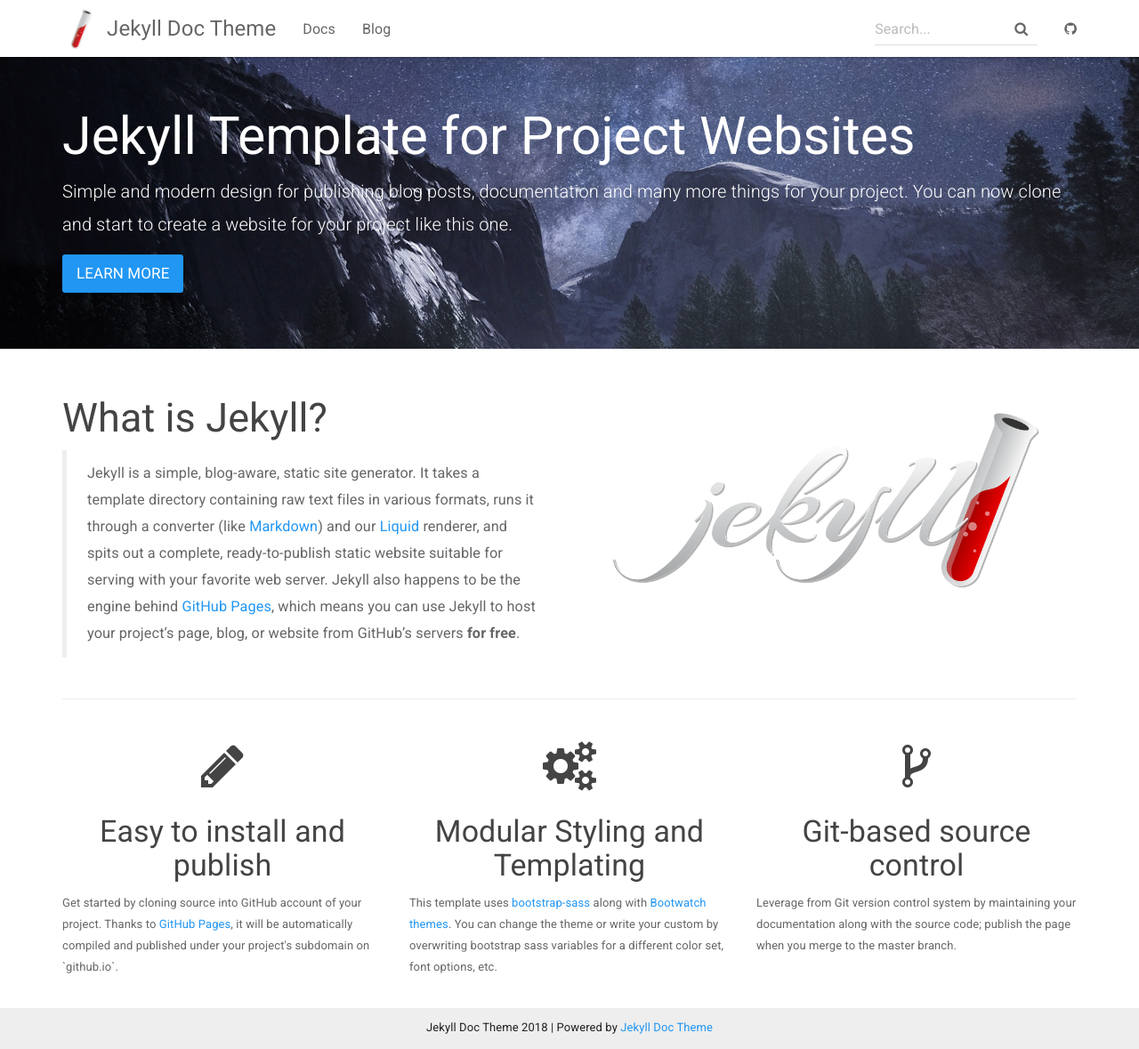
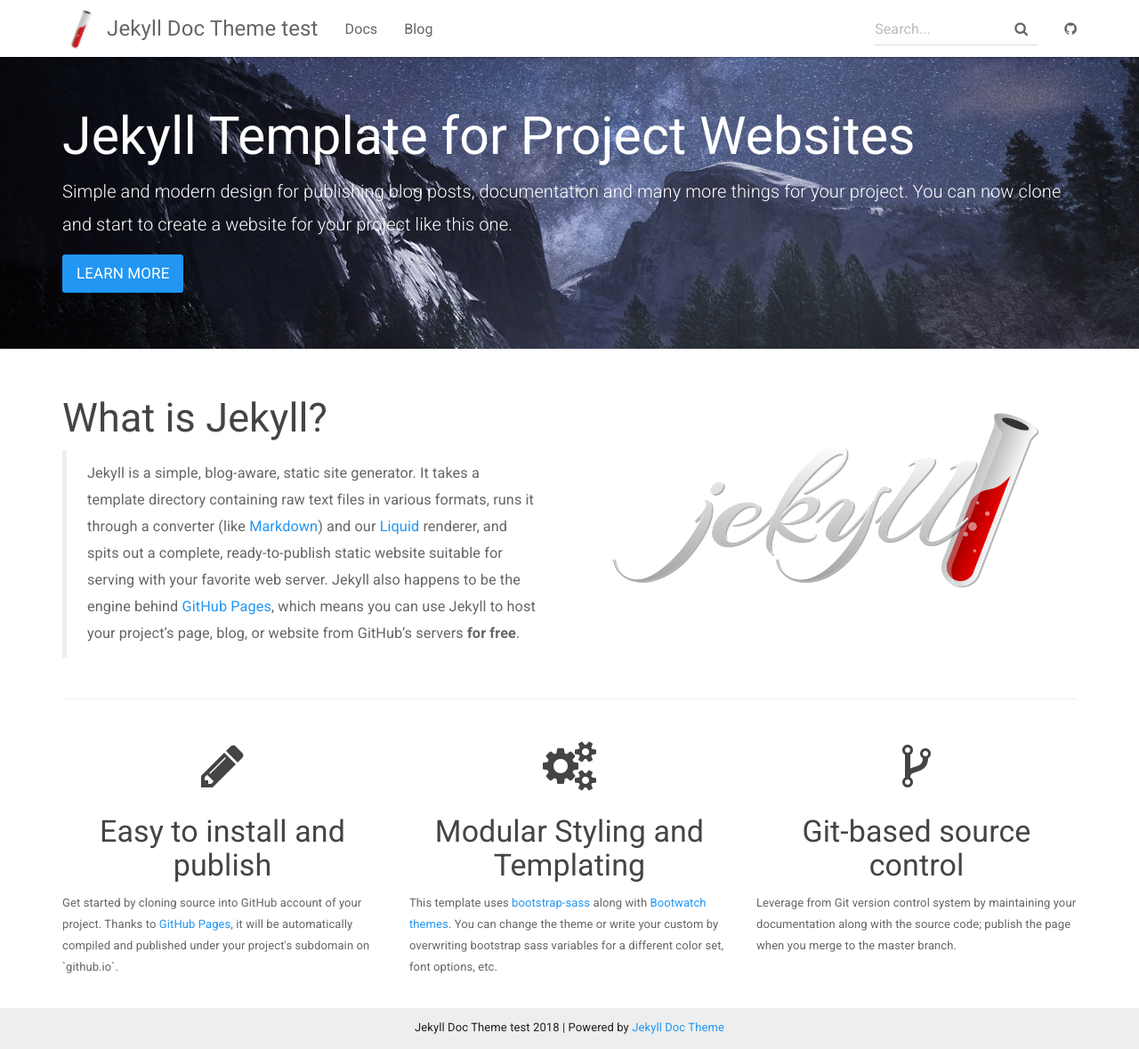
Before and after one commit to aksakalli/jekyll-doc-theme, a Jekyll site: the page built from index.html, in a window 1280 px wide and 1179 px high. Shown: the whole window at 89% size. Built offline with Jekyll 4.4.1, drawn with Linux system fonts in a browser that asks for light colours; nearby versions of some CDN libraries.

Commit message:
Updated config test

```diff
--- a/_config.yml
+++ b/_config.yml
@@ -1,5 +1,5 @@
 # Site settings
-title: Jekyll Doc Theme
+title: Jekyll Doc Theme test
 email: your-email@domain.com
 description: >
   Jekyll Template for Project Websites
```
